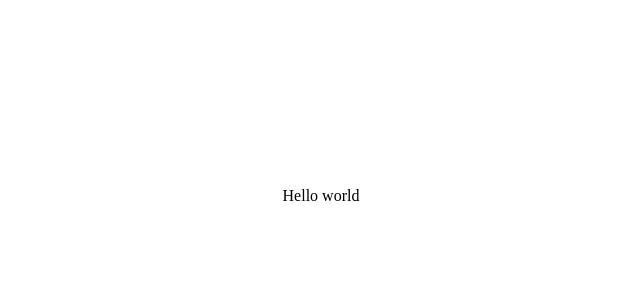
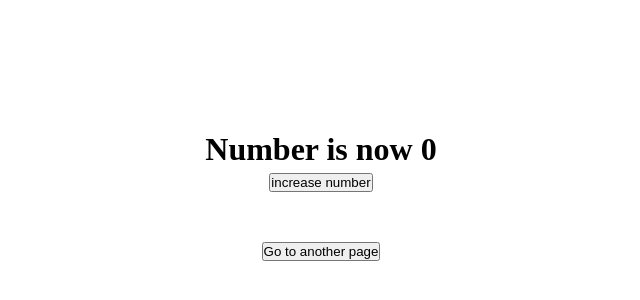
Before and after one commit to babulakterfsd/inside-react, a React (Create React App) app: page / in a window 1280 px wide. Shown: the part 204-504 px from the top of the page, without its empty margins (319-959 px from the left). Built offline with nearby package versions, Linux system fonts and the light colour scheme.

Commit message:
react router dom added and routing implemented

```diff
--- a/package.json
+++ b/package.json
@@ -8,6 +8,7 @@
     "@testing-library/user-event": "^13.5.0",
     "react": "^18.1.0",
     "react-dom": "^18.1.0",
+    "react-router-dom": "^6.3.0",
     "react-scripts": "5.0.1",
     "web-vitals": "^2.1.4"
   },
--- a/src/App.js
+++ b/src/App.js
@@ -1,7 +1,15 @@
-import Home from './Pages/Home';
+import { BrowserRouter } from 'react-router-dom';
+import AllRoutes from './Components/AllRoutes';
+import AuthProvider from './Context/AuthProvider';
 
 function App() {
-    return <Home />;
+    return (
+        <AuthProvider>
+            <BrowserRouter>
+                <AllRoutes />
+            </BrowserRouter>
+        </AuthProvider>
+    );
 }
 
 export default App;
--- /dev/null
+++ b/src/Components/AllRoutes.js
@@ -0,0 +1,27 @@
+import React from 'react';
+import { Route, Routes } from 'react-router-dom';
+import Another from '../Pages/Another';
+import Home from '../Pages/Home';
+import NotFound from './NotFound';
+
+function AllRoutes() {
+    return (
+        <div className="App">
+            <Routes>
+                <Route path="/" element={<Home />} />
+                {/* <Route
+                    path="/dashboard"
+                    element={
+                        <PrivateRoute>
+                            <Dashboard />
+                        </PrivateRoute>
+                    }
+                /> */}
+                <Route path="/another" element={<Another />} />
+                <Route path="*" element={<NotFound />} />
+            </Routes>
+        </div>
+    );
+}
+
+export default AllRoutes;
--- /dev/null
+++ b/src/Components/NotFound.js
@@ -0,0 +1,27 @@
+import React from 'react';
+import { Link } from 'react-router-dom';
+
+function NotFound() {
+    return (
+        <div
+            style={{
+                minHeight: '100vh',
+                display: 'flex',
+                justifyContent: 'center',
+                alignItems: 'center',
+                flexDirection: 'column',
+            }}
+        >
+            <div>
+                <h1 style={{ marginBottom: '20px', color: 'red' }}>Page Not Found</h1>
+            </div>
+            <div>
+                <Link to="/">
+                    <button type="button">Back to home</button>
+                </Link>
+            </div>
+        </div>
+    );
+}
+
+export default NotFound;
--- /dev/null
+++ b/src/Context/AuthProvider.js
@@ -0,0 +1,11 @@
+import React, { createContext } from 'react';
+import useMyStates from '../Hooks/useMyStates';
+
+export const AuthContext = createContext();
+
+function AuthProvider({ children }) {
+    const allContexts = useMyStates();
+    return <AuthContext.Provider value={allContexts}>{children}</AuthContext.Provider>;
+}
+
+export default AuthProvider;
--- /dev/null
+++ b/src/Hooks/useAuth.js
@@ -0,0 +1,6 @@
+import { useContext } from 'react';
+import { AuthContext } from '../Context/AuthProvider';
+
+const useAuth = () => useContext(AuthContext);
+
+export default useAuth;
--- /dev/null
+++ b/src/Hooks/useMyStates.js
@@ -0,0 +1,12 @@
+import { useState } from 'react';
+
+const useMyStates = () => {
+    const [number, setNumber] = useState(0);
+    const handleNumber = () => {
+        setNumber(number + 1);
+    };
+    const dataCenter = { number, handleNumber };
+    return dataCenter;
+};
+
+export default useMyStates;
--- /dev/null
+++ b/src/Pages/Another.jsx
@@ -0,0 +1,27 @@
+import React from 'react';
+import { Link } from 'react-router-dom';
+
+function Another() {
+    return (
+        <div
+            style={{
+                minHeight: '100vh',
+                display: 'flex',
+                justifyContent: 'center',
+                alignItems: 'center',
+                flexDirection: 'column',
+            }}
+        >
+            <div>
+                <h1 style={{ marginBottom: '20px' }}>This is another component</h1>
+            </div>
+            <div>
+                <Link to="/">
+                    <button type="button">Back to home</button>
+                </Link>
+            </div>
+        </div>
+    );
+}
+
+export default Another;
--- a/src/Pages/Home.jsx
+++ b/src/Pages/Home.jsx
@@ -1,4 +1,9 @@
+import { Link } from 'react-router-dom';
+import useAuth from '../Hooks/useAuth';
+
 function Home() {
+    const { number, handleNumber } = useAuth();
+
     return (
         <div
             style={{
@@ -6,9 +11,27 @@ function Home() {
                 display: 'flex',
                 justifyContent: 'center',
                 alignItems: 'center',
+                flexDirection: 'column',
             }}
         >
-            <p>Hello world</p>
+            <div
+                style={{
+                    display: 'flex',
+                    justifyContent: 'center',
+                    alignItems: 'center',
+                    flexDirection: 'column',
+                }}
+            >
+                <h1 style={{ marginBottom: '5px' }}>Number is now {number}</h1>
+                <button type="button" onClick={handleNumber}>
+                    increase number
+                </button>
+            </div>
+            <div style={{ marginTop: '50px' }}>
+                <Link to="/another">
+                    <button type="button">Go to another page</button>
+                </Link>
+            </div>
         </div>
     );
 }
```
Also changed, not shown: 1 other file (tests, documents, lock files or other folders).
